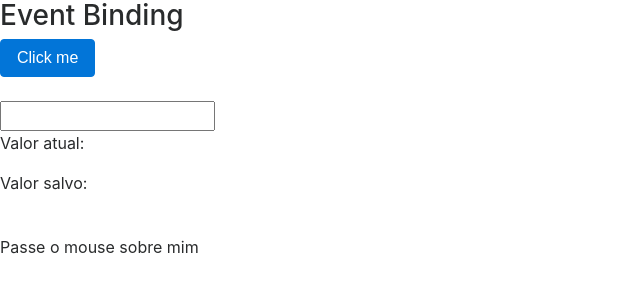
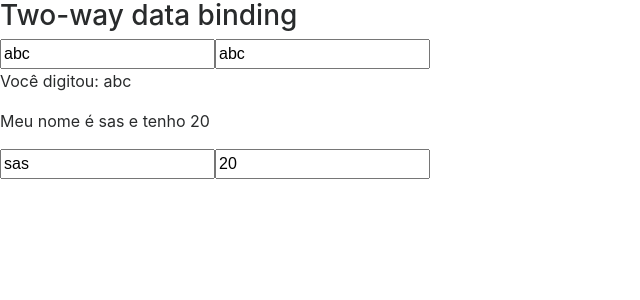
Before and after one commit to suganame/angular-course-loiane, an Angular app in the folder data-binding/: page / in a window 1280 px wide. Shown: the top 300 px of the page, without its empty margins (0-640 px from the left). Built offline with nearby package versions, Linux system fonts and the light colour scheme.

Commit message:
feat: two-way data binding

```diff
--- a/data-binding/src/app/data-binding/data-binding.component.html
+++ b/data-binding/src/app/data-binding/data-binding.component.html
@@ -70,7 +70,7 @@
   </article>
 </section> -->
 
-<section>
+<!-- <section>
   <article>
     <h3>Event Binding</h3>
     <div>
@@ -98,4 +98,6 @@
       >
     </div>
   </article>
-</section>
+</section> -->
+
+<app-my-form></app-my-form>
--- a/data-binding/src/app/data-binding/data-binding.component.ts
+++ b/data-binding/src/app/data-binding/data-binding.component.ts
@@ -22,6 +22,13 @@ export class DataBindingComponent {
   valorSalvo = '';
 
   isMouseOver = false;
+
+  nome: string = 'abc';
+
+  pessoa: any = {
+    nome: 'sas',
+    idade: 20,
+  };
 
   getValor() {
     return 1;
--- /dev/null
+++ b/data-binding/src/app/my-form/my-form.component.html
@@ -0,0 +1,21 @@
+<section>
+  <article>
+    <h3>Two-way data binding</h3>
+    <div>
+      <!-- <input type="text" [value]="nome" (input)="nome = $event.target.value" /> -->
+
+      <input type="text" [ngModel]="nome" (ngModelChange)="nome = $event" />
+
+      <input type="text" [(ngModel)]="nome" />
+
+      <p>Você digitou: {{ nome }}</p>
+
+      <div>
+        <p>Meu nome é {{ pessoa.nome }} e tenho {{ pessoa.idade }}</p>
+
+        <input type="text" [(ngModel)]="pessoa.nome" />
+        <input type="number" [(ngModel)]="pessoa.idade" />
+      </div>
+    </div>
+  </article>
+</section>
--- /dev/null
+++ b/data-binding/src/app/my-form/my-form.component.ts
@@ -0,0 +1,15 @@
+import { Component } from '@angular/core';
+
+@Component({
+  selector: 'app-my-form',
+  templateUrl: './my-form.component.html',
+  styleUrls: ['./my-form.component.css'],
+})
+export class MyFormComponent {
+  nome: string = 'abc';
+
+  pessoa: any = {
+    nome: 'sas',
+    idade: 20,
+  };
+}
```
Also changed, not shown: data-binding/src/app/app.module.ts (+7 -10 lines), data-binding/src/app/my-form/my-form.module.ts (added, +11 -0 lines), data-binding/src/app/my-form/my-form.component.css (added), 1 other file (tests, documents, lock files or other folders).
